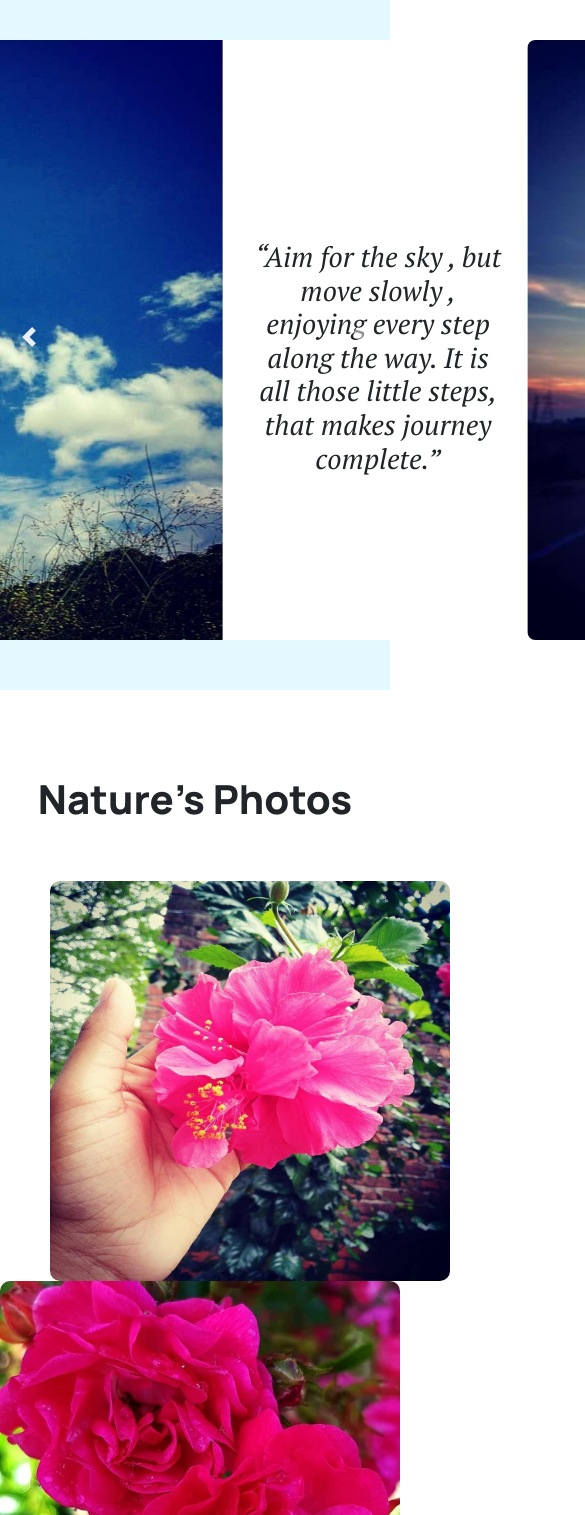
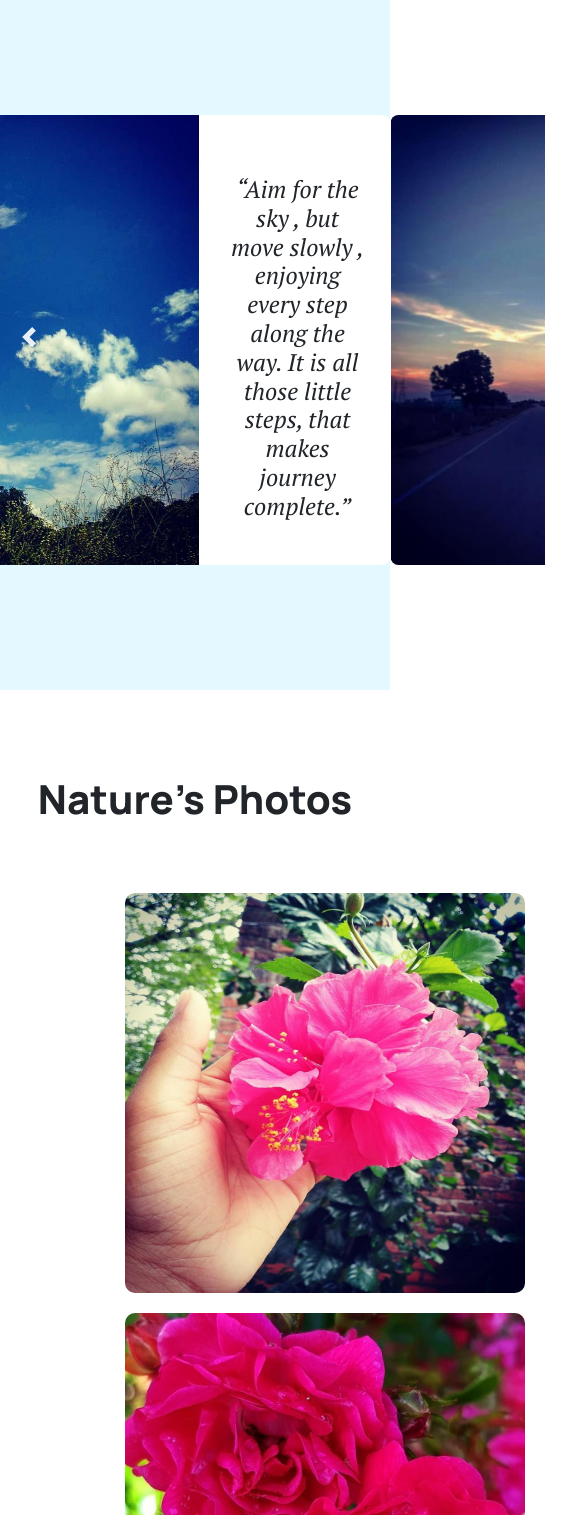
Before and after one commit to Aviral3101/Dream-catcher, a plain HTML site: page index.html in a window 390 px wide. Shown: the part 85-1600 px from the top of the page, 585 px wide, since content can reach past the window. Drawn offline with nearby package versions, Linux system fonts and the light colour scheme; a web font is replaced by a local one.

Commit message:
Update style.css

```diff
--- a/css/style.css
+++ b/css/style.css
@@ -105,3 +105,24 @@ h1{
 .f1{
   padding: 0 1% 3%;
 }
+@media (max-width: 1028px){
+  #block{
+    width: 700px;
+    height: 450px;
+  }
+  #block img{
+    height: 450px;
+  }
+  .top{
+    padding-top: 60px;
+    font-size: 1.5rem !important;
+  }
+  .ni{
+    margin: 20px 125px;
+  }
+  .ni img{
+    margin-bottom: 20px;
+  }
+  .img1{
+    margin-left: 0px;
+  }
```
